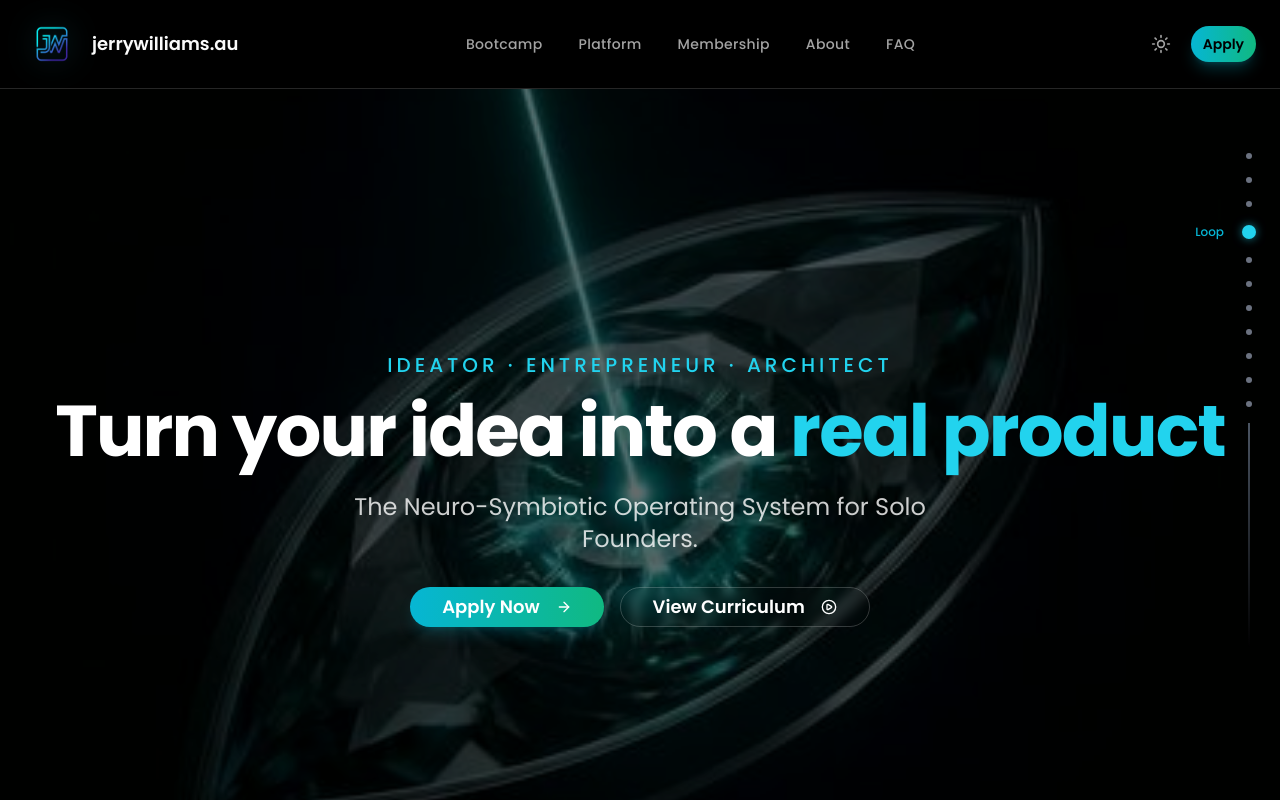
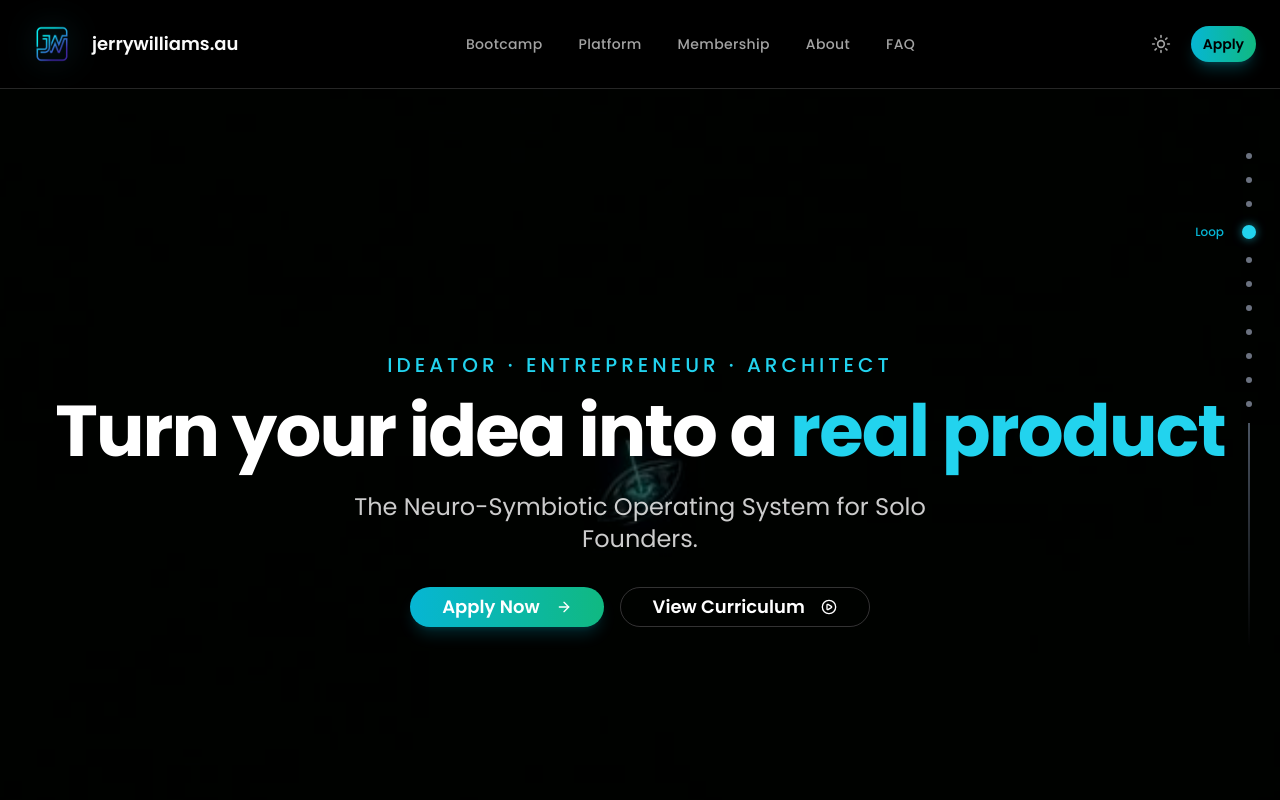
Before and after one commit to jerrywilliams-au/en-web, a Next.js app: page / in a window 1280 px wide. Shown: the top 800 px of the page. Built offline with nearby package versions, Linux system fonts and the light colour scheme.

Commit message:
fix: deploy extreme wide v3 hero assets for robust full-viewport scaling

```diff
--- a/src/components/branding/HeroSection.tsx
+++ b/src/components/branding/HeroSection.tsx
@@ -12,7 +12,7 @@ interface HeroSectionProps {
 export function HeroSection({ lightSrc, darkSrc }: HeroSectionProps) {
   return (
     <div className="relative min-h-screen flex items-center justify-center overflow-hidden bg-white dark:bg-black">
-      {/* Light Theme Background — Full Bleed Wide */}
+      {/* Light Theme Background — Full Bleed Wide V3 */}
       <div className="absolute inset-0 block dark:hidden">
         <motion.div
            initial={{ scale: 1 }}
@@ -21,7 +21,7 @@ export function HeroSection({ lightSrc, darkSrc }: HeroSectionProps) {
            className="relative w-full h-full"
         >
           <Image
-            src="/images/branding/hero/hero_light_wide_v2.png"
+            src="/images/branding/hero/hero_light_extreme_wide_v3.png"
             alt="Hero Background Light"
             fill
             className="object-cover opacity-60"
@@ -33,16 +33,16 @@ export function HeroSection({ lightSrc, darkSrc }: HeroSectionProps) {
         <div className="absolute inset-0 bg-white/20" />
       </div>
 
-      {/* Dark Theme Background — Full Bleed Wide */}
+      {/* Dark Theme Background — Full Bleed Wide V3 */}
       <div className="absolute inset-0 hidden dark:block">
         <motion.div
-           initial={{ scale: 1.5 }}
-           animate={{ scale: 1.55 }}
+           initial={{ scale: 1 }}
+           animate={{ scale: 1.05 }}
            transition={{ duration: 20, repeat: Infinity, repeatType: "reverse", ease: "linear" }}
            className="relative w-full h-full"
         >
           <Image
-            src="/images/branding/hero/hero_dark_wide_v2.png"
+            src="/images/branding/hero/hero_dark_extreme_wide_v3.png"
             alt="Hero Background Dark"
             fill
             className="object-cover opacity-60"
```
Also changed, not shown: public/images/branding/hero/hero_dark_extreme_wide_v3.png (added), public/images/branding/hero/hero_light_extreme_wide_v3.png (added).
